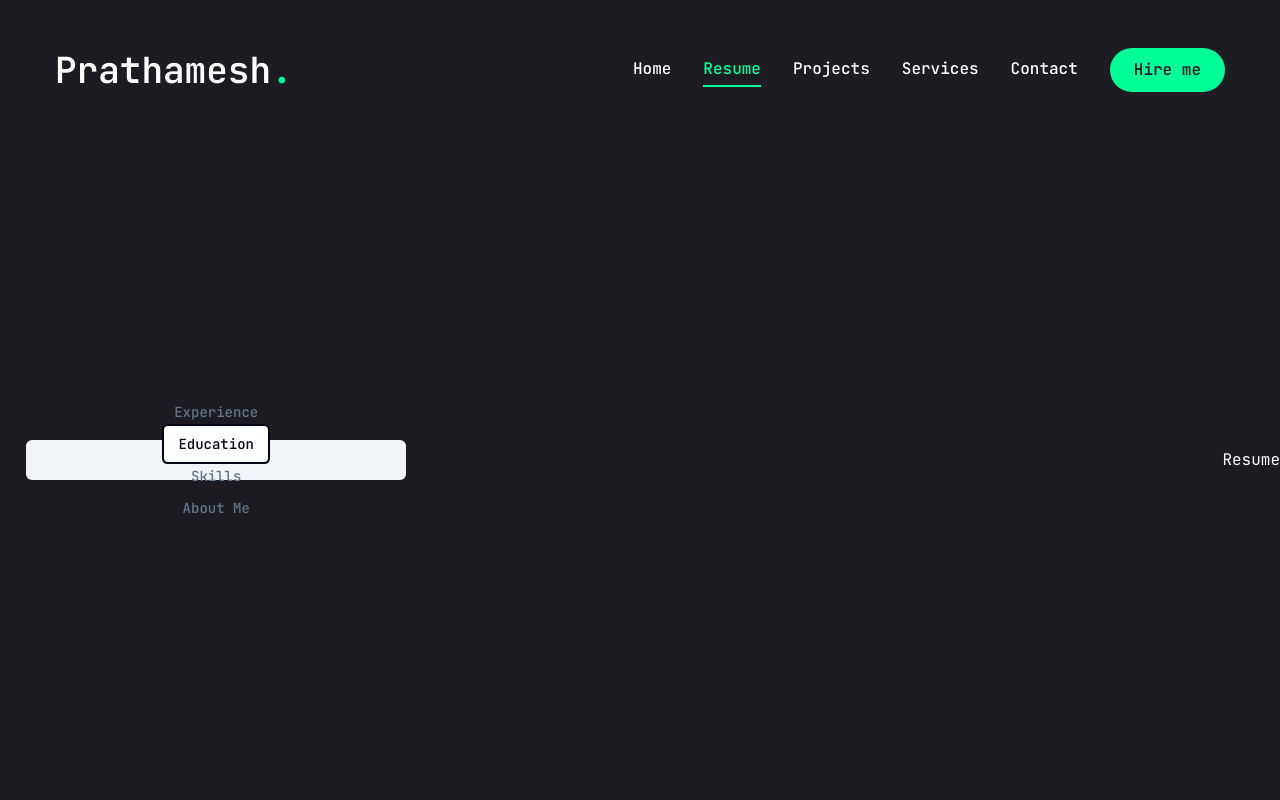
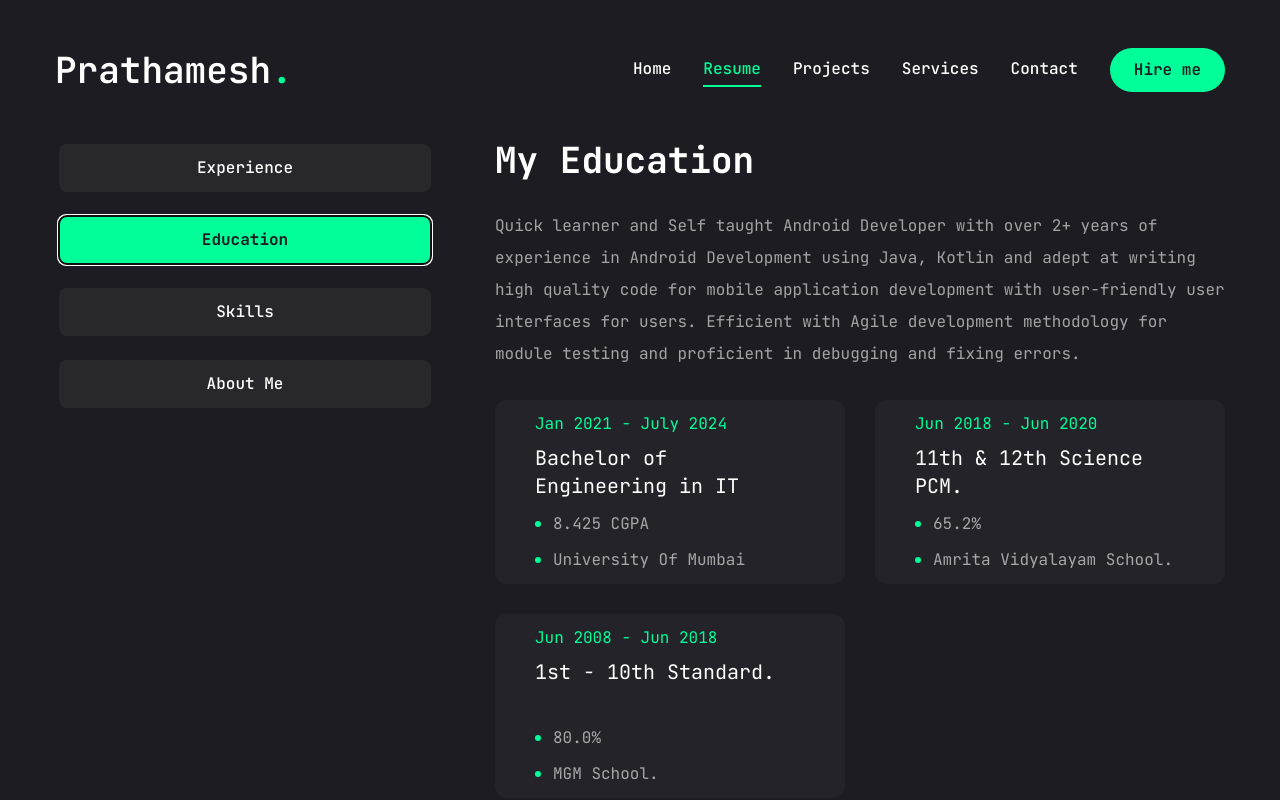
Before and after one commit to PrathameshKumbhar291113/Prathamesh_Portfolio, a Next.js app: page /resume in a window 1280 px wide. Both pictures are taken after a click on the tab "Education". Built offline with nearby package versions, Linux system fonts and the light colour scheme.

Commit message:
working on final section of resume page

```diff
--- a/app/resume/page.jsx
+++ b/app/resume/page.jsx
@@ -102,19 +102,19 @@ import {
     description:"Quick learner and Self taught Android Developer with over 2+ years of experience in Android Development using Java, Kotlin and adept at writing high quality code for mobile application development with user-friendly user interfaces for users. Efficient with Agile development methodology for module testing and proficient in debugging and fixing errors.",
     items: [
       {
-        institution: "Vasantdada Patil Pratisthan's College Of Engineering & VA.",
-        degree: "Bachelor Of Engineering in Information Technology.",
+        institution: "University Of Mumbai",
+        degree: "Bachelor of Engineering in IT",
         result: "8.425 CGPA",
         duration: "Jan 2021 - July 2024"
       },
       {
-        institution:"Amrita Vidyalayam High School.",
+        institution:"Amrita Vidyalayam School.",
         degree: "11th & 12th Science PCM.",
         result: "65.2%",
         duration:"Jun 2018 - Jun 2020"
       },
       {
-        institution:"Mahatma Gandhi Mission Primary & Secondary School.",
+        institution:"MGM School.",
         degree: "1st - 10th Standard.",
         result: "80.0%",
         duration:"Jun 2008 - Jun 2018"
@@ -189,26 +189,109 @@ import {
   };
 
 const Resume = () => {
-    return(
-        <motion.div initial = {{opacity: 0}}
-        animate = {{
+    return (
+      <motion.div
+        initial={{ opacity: 0 }}
+        animate={{
           opacity: 1,
-          transition: {delay: 2.4, duration:0.4, ease:"easeIn"},
+          transition: { delay: 2.4, duration: 0.4, ease: "easeIn" },
         }}
         className="min-h-[80vh] flex items-center justify-center py-12 xl:py-0"
       >
         <div className="container mx-auto">
-          <Tabs defaultValue="experience"
-          className="flex flex-col xl:flex-row gap-[60px]">
-            <TabsList className="flex flex-col w-full max-w-[380px] mx-auto xl:mx-0">
+          <Tabs
+            defaultValue="experience"
+            className="flex flex-col xl:flex-row gap-[60px]"
+          >
+            <TabsList className="flex flex-col w-full max-w-[380px] mx-auto xl:mx-0 gap-6">
               <TabsTrigger value="experience">Experience</TabsTrigger>
               <TabsTrigger value="education">Education</TabsTrigger>
               <TabsTrigger value="skills">Skills</TabsTrigger>
               <TabsTrigger value="aboutme">About Me</TabsTrigger>
             </TabsList>
+
+            <div className="min-h-[70vh] w-full">
+              <TabsContent value="experience" className="w-full h-full">
+                <div className="flex flex-col gap-[30px] text-center xl:text-left">
+                  <h3 className="text-4xl font-bold">{experience.title}</h3>
+                  <p className="max-w-[750px] text-white/60 mx-auto xl:mx-0">
+                    {experience.description}
+                  </p>
+                  <ScrollArea className="h-[400px]">
+                    <ul className="grid grid-cols-1 lg:grid-cols-2 gap-[30px]">
+                      {experience.items.map((item, index) => {
+                        return (
+                          <li
+                            key={index}
+                            className="bg-[#232329] h-[184px] py-6 px-10 rounded-xl flex flex-col justify-center items-center lg:items-start gap-1"
+                          >
+                            <span className="text-accent">{item.duration}</span>
+                            <h3 className="text-xl max-w-[260px] min-h-[60px] text-center lg:text-left">
+                              {item.position}
+                            </h3>
+                            <div className="flex items-center gap-3">
+                              <span className="w-[8px] h-[8px] rounded-full bg-accent "></span>
+                              <p className="text-white/60">{item.company}</p>
+                            </div>
+                          </li>
+                        );
+                      })}
+                    </ul>
+                  </ScrollArea>
+                </div>
+              </TabsContent>
+
+              <TabsContent value="education" className="w-full">
+                <div className="flex flex-col gap-[30px] text-center xl:text-left">
+                  <h3 className="text-4xl font-bold">{education.title}</h3>
+                  <p className="max-w-[750px] text-white/60 mx-auto xl:mx-0">
+                    {education.description}
+                  </p>
+                  <ScrollArea className="h-[400px]">
+                    <ul className="grid grid-cols-1 lg:grid-cols-2 gap-[30px]">
+                      {education.items.map((item, index) => {
+                        return (
+                          <li
+                            key={index}
+                            className="bg-[#232329] h-[184px] py-6 px-10 rounded-xl flex flex-col justify-center items-center lg:items-start gap-1"
+                          >
+                            <span className="text-accent">{item.duration}</span>
+                            <h3 className="text-xl max-w-[260px] min-h-[60px] text-center lg:text-left">
+                              {item.degree}
+                            </h3>
+                            <div className="flex items-center gap-3">
+                              <span className="w-[6px] h-[6px] rounded-full bg-accent "></span>
+                              <p className="text-white/60">{item.result}</p>
+                            </div>
+                            <div className="flex items-center gap-3">
+                              <span className="w-[6px] h-[6px] rounded-full bg-accent "></span>
+                              <p className="text-white/60">
+                                {item.institution}
+                              </p>
+                            </div>
+                          </li>
+                        );
+                      })}
+                    </ul>
+                  </ScrollArea>
+                </div>
+              </TabsContent>
+
+              <TabsContent value="skills" className="w-full h-full">
+                <div className="flex flex-col gap-[30px]">
+                  <div>
+                    <h3></h3>
+                  </div>
+                </div>
+              </TabsContent>
+
+              <TabsContent value="aboutme" className="w-full">
+                About
+              </TabsContent>
+            </div>
           </Tabs>
         </div>
-        Resume</motion.div>
+      </motion.div>
     );
 }
 
--- a/app/services/page.jsx
+++ b/app/services/page.jsx
@@ -7,8 +7,8 @@ import { motion } from "framer-motion";
 
 const services = [
   { num: "01", title: "Android Development", description: "Harness the power of Android with cutting-edge development tailored to your unique vision. I specialize in creating intuitive, high-performance applications that engage users and drive business growth. From initial concept to final deployment, I ensure a seamless, user-friendly experience optimized for the latest Android devices.", href: "https://play.google.com/store/apps/details?id=com.prathameshkumbhar.bfit&hl=en_US" },
-  { num: "02", title: "UI/UX Design", description: "Design is more than just aesthetics; it's about creating experiences that delight and retain users. I specialize in UI/UX design that prioritizes usability, accessibility, and user satisfaction. Through meticulous research, wireframing, prototyping, and testing, I create interfaces that are both beautiful and functional, ensuring your users enjoy a seamless interaction with your product.", href: "https://www.figma.com/design/zDNJUZaiq2vr691aUctjyi/rescue-app?node-id=0-1&t=zmQleoS4cLpvpTZi-1" },
-  { num: "03", title: "Web Development", description: "Empower your online presence with responsive, scalable, and visually appealing websites. My expertise in web development spans front-end and back-end solutions, utilizing modern frameworks and technologies. Whether you need an e-commerce platform, a corporate site, or a personal blog, I deliver websites that are fast, secure, and easy to navigate.", href: "" },
+  { num: "02", title: "UI/UX Design", description: "Design is more than just aesthetics; it's about creating experiences that delight and retain users. I specialize in UI/UX design that prioritizes usability, accessibility, and user satisfaction. Through meticulous research, wireframing, prototyping, and testing, I create interfaces that are both beautiful and functional, ensuring your users enjoy a seamless interaction with your product.", href: "https://www.figma.com/design/SsD0V1GOPwqYcO6iQHD3eL/fitverse?node-id=0-1&t=m4uuejHJOyO9sOsE-1" },
+  { num: "03", title: "Web Development", description: "Empower your online presence with responsive, scalable, and visually appealing websites. My expertise in web development spans front-end and back-end solutions, utilizing modern frameworks and technologies. Whether you need an e-commerce platform, a corporate site, or a personal blog, I deliver websites that are fast, secure, and easy to navigate.", href: "https://github.com/PrathameshKumbhar291113" },
   { num: "04", title: "Poster Design", description: "Make a statement with professionally designed posters that capture attention and communicate your message effectively. Whether for events, promotions, or informational purposes, my poster designs combine striking visuals with clear, compelling content. I ensure each design is tailored to your brand and purpose, helping you stand out and engage your audience.", href: "https://www.canva.com/design/DAGFwGLw-YU/qtkocuKuTjzZVE-c10Hn1A/view?utm_content=DAGFwGLw-YU&utm_campaign=designshare&utm_medium=link&utm_source=editor" },
 ];
 
--- a/components/Photo.jsx
+++ b/components/Photo.jsx
@@ -24,7 +24,7 @@ const Photo = () => {
           }}
         >
           <Image
-            src="/photo.png"
+            src="/photo1.png"
             priority
             quality={100}
             fill
--- a/components/ui/scroll-area.jsx
+++ b/components/ui/scroll-area.jsx
@@ -32,7 +32,7 @@ const ScrollBar = React.forwardRef(({ className, orientation = "vertical", ...pr
       className
     )}
     {...props}>
-    <ScrollAreaPrimitive.ScrollAreaThumb className="relative flex-1 rounded-full bg-slate-200 dark:bg-slate-800" />
+    <ScrollAreaPrimitive.ScrollAreaThumb className="relative flex-1 rounded-full bg-accent dark:bg-slate-800" />
   </ScrollAreaPrimitive.ScrollAreaScrollbar>
 ))
 ScrollBar.displayName = ScrollAreaPrimitive.ScrollAreaScrollbar.displayName
--- a/components/ui/tabs.jsx
+++ b/components/ui/tabs.jsx
@@ -11,18 +11,19 @@ const TabsList = React.forwardRef(({ className, ...props }, ref) => (
   <TabsPrimitive.List
     ref={ref}
     className={cn(
-      "inline-flex h-10 items-center justify-center rounded-md bg-slate-100 p-1 text-slate-500 dark:bg-slate-800 dark:text-slate-400",
+      "inline-flex h-auto rounded-md p-1 text-primary",
       className
     )}
-    {...props} />
-))
+    {...props}
+  />
+));
 TabsList.displayName = TabsPrimitive.List.displayName
 
 const TabsTrigger = React.forwardRef(({ className, ...props }, ref) => (
   <TabsPrimitive.Trigger
     ref={ref}
     className={cn(
-      "inline-flex items-center justify-center whitespace-nowrap rounded-sm px-3 py-1.5 text-sm font-medium ring-offset-white transition-all focus-visible:outline-none focus-visible:ring-2 focus-visible:ring-slate-950 focus-visible:ring-offset-2 disabled:pointer-events-none disabled:opacity-50 data-[state=active]:bg-white data-[state=active]:text-slate-950 data-[state=active]:shadow-sm dark:ring-offset-slate-950 dark:focus-visible:ring-slate-300 dark:data-[state=active]:bg-slate-950 dark:data-[state=active]:text-slate-50",
+      "inline-flex items-center w-full bg-[#27272c] justify-center whitespace-nowrap text-white rounded-lg p-3 text-base font-medium ring-offset-white transition-all disable:pointer-events-none disable:opacity-50 data-[state=active]:bg-accent data-[state=active]:text-primary data-[state=active]:font-bold data-[state=active]:shadow-sm",
       className
     )}
     {...props} />
@@ -33,11 +34,12 @@ const TabsContent = React.forwardRef(({ className, ...props }, ref) => (
   <TabsPrimitive.Content
     ref={ref}
     className={cn(
-      "mt-2 ring-offset-white focus-visible:outline-none focus-visible:ring-2 focus-visible:ring-slate-950 focus-visible:ring-offset-2 dark:ring-offset-slate-950 dark:focus-visible:ring-slate-300",
+      "min-h-[480px] ring-offset-white focus-visible:outline-none focus-visible:ring-2 focus-visible:ring-slate-950 focus-visible:ring-offset-2 dark:ring-offset-slate-950 dark:focus-visible:ring-slate-300",
       className
     )}
-    {...props} />
-))
+    {...props}
+  />
+));
 TabsContent.displayName = TabsPrimitive.Content.displayName
 
 export { Tabs, TabsList, TabsTrigger, TabsContent }
```
Also changed, not shown: public/photo1.png. Lines whose indentation alone changed are shown as unchanged.
